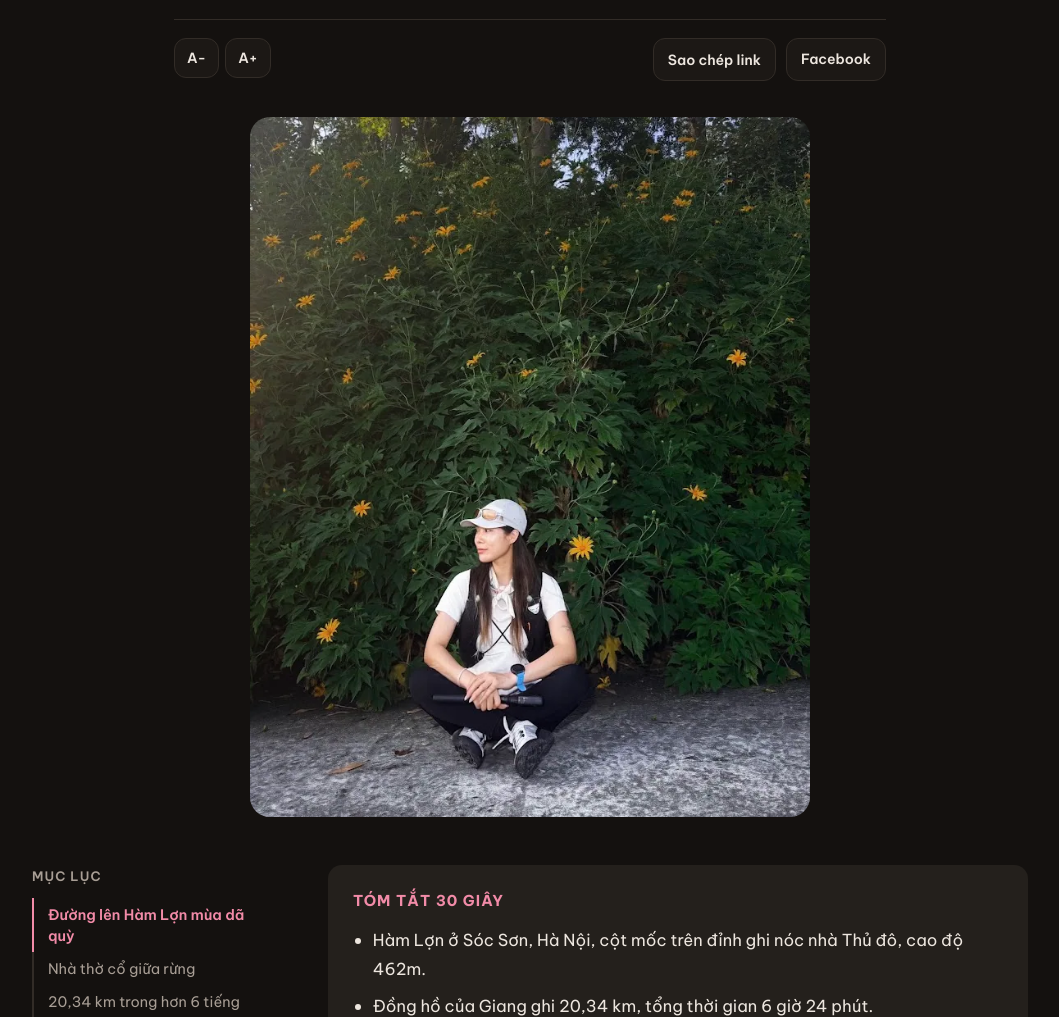
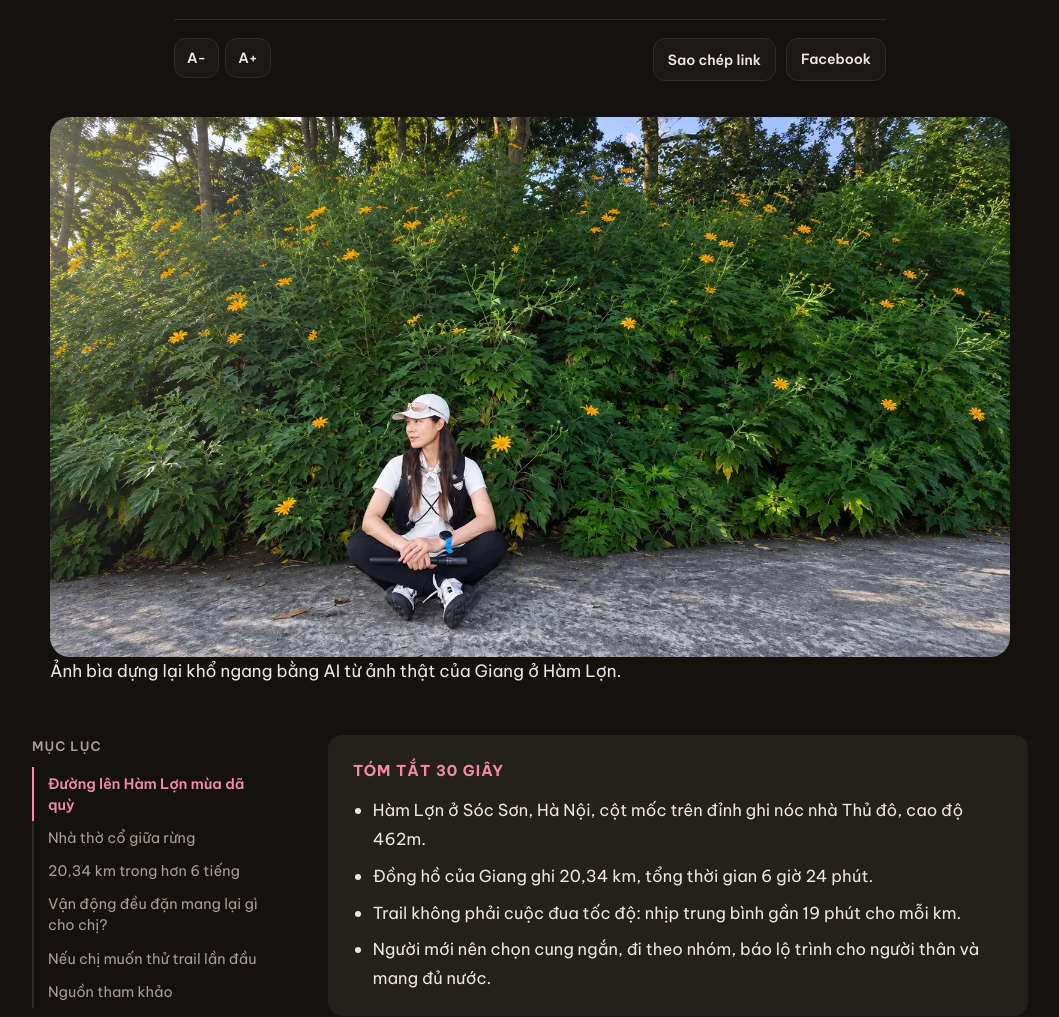
Before and after one commit to goldhomebeauty-creator/website-ca-nhan, an Astro site: page /bai/trail-nui-ham-lon-noc-nha-thu-do in a window 1280 px wide. Shown: the part 438-1455 px from the top of the page, without its empty margins (110-1169 px from the left). Built offline with nearby package versions, Linux system fonts and the light colour scheme; Astro itself is replaced by a stand-in of ours.

Commit message:
Ảnh bìa ngang mới cho bài trail Hàm Lợn (dựng bằng AI từ ảnh thật, có ghi chú) (#12)
Co-authored-by: goldhomebeauty-creator <273303721+goldhomebeauty-creator@users.noreply.github.com>
Co-authored-by: Claude Opus 5.5 <noreply@anthropic.com>

```diff
--- a/src/content/bai/trail-nui-ham-lon-noc-nha-thu-do.md
+++ b/src/content/bai/trail-nui-ham-lon-noc-nha-thu-do.md
@@ -3,9 +3,10 @@ tieuDe: "Trail núi Hàm Lợn: 20 km lên nóc nhà Thủ đô"
 moTa: "Giang chạy trail núi Hàm Lợn, nóc nhà Thủ đô cao 462m: 20,34 km qua rừng thông, mùa dã quỳ, nhà thờ cổ, cùng vài lưu ý cho chị muốn thử trail lần đầu."
 ngay: 2026-11-27
 chuDe: song-khoe
-anh: ../../assets/anh/ham-lon-ngoi-ben-da-quy.webp
-anhViTri: "50% 85%"
+anh: ../../assets/anh/ham-lon-bia-ngang.webp
+anhViTri: "40% 70%"
 anhMoTa: "Lê Thu Giang đội mũ lưỡi trai trắng, ngồi nghỉ bên bụi dã quỳ nở vàng trên đường lên núi Hàm Lợn"
+anhChuThich: "Ảnh bìa dựng lại khổ ngang bằng AI từ ảnh thật của Giang ở Hàm Lợn."
 lienQuan:
   - kien-nhan-khi-cham-da
   - chong-nang-cho-da-nam
```
Also changed, not shown: src/assets/anh/ham-lon-bia-ngang.webp (added).
